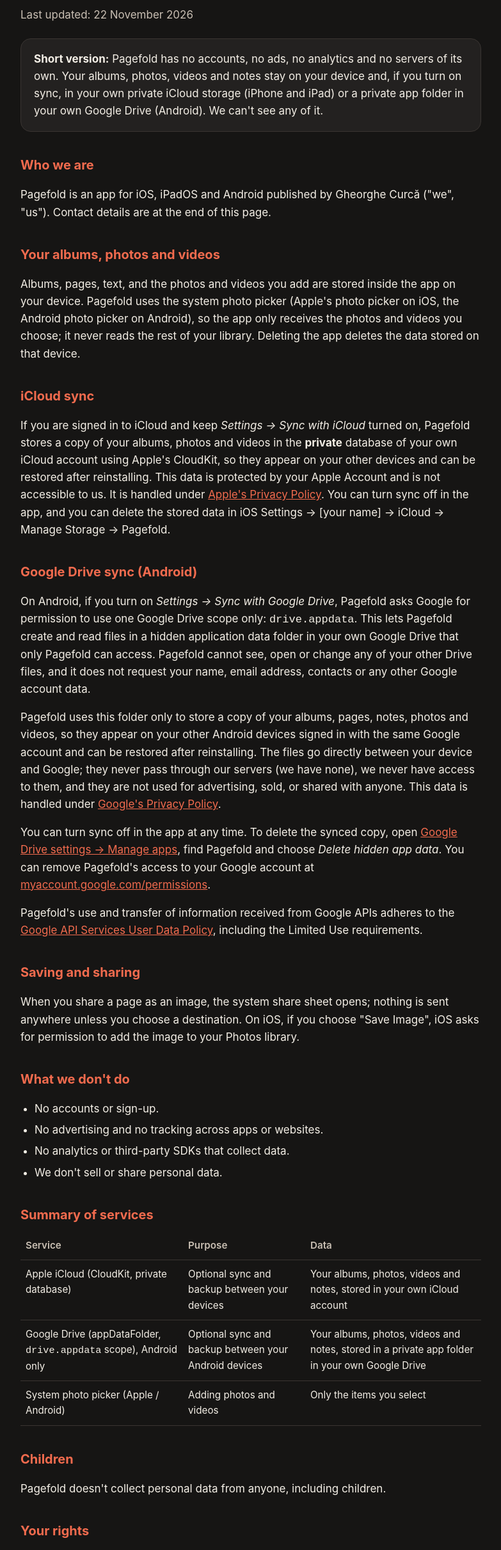
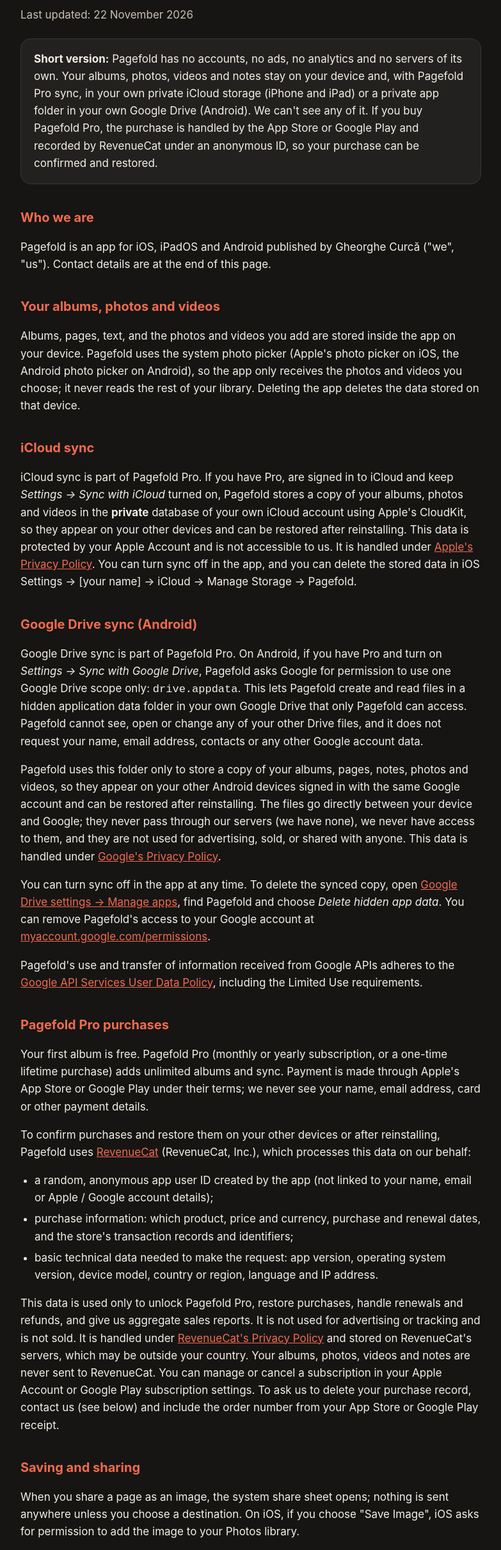
Before and after one commit to gheorghe96/pagefold-privacy, a plain HTML site: page index.html in a window 1280 px wide. Shown: the part 95-2518 px from the top of the page at 64% size, without its empty margins (248-1031 px from the left). Drawn offline with Linux system fonts and the light colour scheme.

Commit message:
Privacy policy: Pagefold Pro purchases via RevenueCat; sync is part of Pro
Adds what RevenueCat processes (anonymous app user ID, purchase history,
basic device data) and why, App Store / Google Play payment handling,
and how to cancel or ask for deletion. Support FAQ: what Pro includes,
restoring and cancelling.

Co-Authored-By: Claude Opus 5.5 <noreply@anthropic.com>

```diff
--- a/index.html
+++ b/index.html
@@ -31,8 +31,9 @@
 
   <div class="card">
     <strong>Short version:</strong> Pagefold has no accounts, no ads, no analytics and no servers of its own. Your albums, photos,
-    videos and notes stay on your device and, if you turn on sync, in your own private iCloud storage (iPhone and iPad) or a private
-    app folder in your own Google Drive (Android). We can't see any of it.
+    videos and notes stay on your device and, with Pagefold Pro sync, in your own private iCloud storage (iPhone and iPad) or a private
+    app folder in your own Google Drive (Android). We can't see any of it. If you buy Pagefold Pro, the purchase is handled by the
+    App Store or Google Play and recorded by RevenueCat under an anonymous ID, so your purchase can be confirmed and restored.
   </div>
 
   <h2>Who we are</h2>
@@ -44,14 +45,14 @@
   deletes the data stored on that device.</p>
 
   <h2>iCloud sync</h2>
-  <p>If you are signed in to iCloud and keep <em>Settings → Sync with iCloud</em> turned on, Pagefold stores a copy of your albums,
+  <p>iCloud sync is part of Pagefold Pro. If you have Pro, are signed in to iCloud and keep <em>Settings → Sync with iCloud</em> turned on, Pagefold stores a copy of your albums,
   photos and videos in the <strong>private</strong> database of your own iCloud account using Apple's CloudKit, so they appear on your
   other devices and can be restored after reinstalling. This data is protected by your Apple Account and is not accessible to us.
   It is handled under <a href="https://www.apple.com/legal/privacy/">Apple's Privacy Policy</a>. You can turn sync off in the app, and you can
   delete the stored data in iOS Settings → [your name] → iCloud → Manage Storage → Pagefold.</p>
 
   <h2>Google Drive sync (Android)</h2>
-  <p>On Android, if you turn on <em>Settings → Sync with Google Drive</em>, Pagefold asks Google for permission to use one
+  <p>Google Drive sync is part of Pagefold Pro. On Android, if you have Pro and turn on <em>Settings → Sync with Google Drive</em>, Pagefold asks Google for permission to use one
   Google Drive scope only: <code>drive.appdata</code>. This lets Pagefold create and read files in a hidden application data
   folder in your own Google Drive that only Pagefold can access. Pagefold cannot see, open or change any of your other Drive
   files, and it does not request your name, email address, contacts or any other Google account data.</p>
@@ -68,6 +69,26 @@
   <a href="https://developers.google.com/terms/api-services-user-data-policy">Google API Services User Data Policy</a>,
   including the Limited Use requirements.</p>
 
+  <h2>Pagefold Pro purchases</h2>
+  <p>Your first album is free. Pagefold Pro (monthly or yearly subscription, or a one-time lifetime purchase) adds unlimited albums and
+  sync. Payment is made through Apple's App Store or Google Play under their terms; we never see your name, email address, card or
+  other payment details.</p>
+  <p>To confirm purchases and restore them on your other devices or after reinstalling, Pagefold uses
+  <a href="https://www.revenuecat.com/">RevenueCat</a> (RevenueCat, Inc.), which processes this data on our behalf:</p>
+  <ul>
+    <li>a random, anonymous app user ID created by the app (not linked to your name, email or Apple / Google account details);</li>
+    <li>purchase information: which product, price and currency, purchase and renewal dates, and the store's transaction
+    records and identifiers;</li>
+    <li>basic technical data needed to make the request: app version, operating system version, device model, country or region,
+    language and IP address.</li>
+  </ul>
+  <p>This data is used only to unlock Pagefold Pro, restore purchases, handle renewals and refunds, and give us aggregate sales
+  reports. It is not used for advertising or tracking and is not sold. It is handled under
+  <a href="https://www.revenuecat.com/privacy">RevenueCat's Privacy Policy</a> and stored on RevenueCat's servers, which may be
+  outside your country. Your albums, photos, videos and notes are never sent to RevenueCat. You can manage or cancel a subscription
+  in your Apple Account or Google Play subscription settings. To ask us to delete your purchase record, contact us (see below)
+  and include the order number from your App Store or Google Play receipt.</p>
+
   <h2>Saving and sharing</h2>
   <p>When you share a page as an image, the system share sheet opens; nothing is sent anywhere unless you choose a destination.
   On iOS, if you choose "Save Image", iOS asks for permission to add the image to your Photos library.</p>
@@ -76,7 +97,7 @@
   <ul>
     <li>No accounts or sign-up.</li>
     <li>No advertising and no tracking across apps or websites.</li>
-    <li>No analytics or third-party SDKs that collect data.</li>
+    <li>No analytics. The only third-party SDK is RevenueCat, used solely to process in-app purchases.</li>
     <li>We don't sell or share personal data.</li>
   </ul>
 
@@ -86,14 +107,17 @@
     <tr><td>Apple iCloud (CloudKit, private database)</td><td>Optional sync and backup between your devices</td><td>Your albums, photos, videos and notes, stored in your own iCloud account</td></tr>
     <tr><td>Google Drive (appDataFolder, <code>drive.appdata</code> scope), Android only</td><td>Optional sync and backup between your Android devices</td><td>Your albums, photos, videos and notes, stored in a private app folder in your own Google Drive</td></tr>
     <tr><td>System photo picker (Apple / Android)</td><td>Adding photos and videos</td><td>Only the items you select</td></tr>
+    <tr><td>App Store / Google Play</td><td>Paying for Pagefold Pro</td><td>Handled by Apple or Google; we don't receive payment details</td></tr>
+    <tr><td>RevenueCat</td><td>Confirming and restoring Pagefold Pro purchases</td><td>Anonymous app user ID, purchase history, app/device version, country and IP address</td></tr>
   </table>
 
   <h2>Children</h2>
-  <p>Pagefold doesn't collect personal data from anyone, including children.</p>
+  <p>Pagefold doesn't ask for or knowingly collect personal data from anyone, including children. Purchases, if any, are recorded
+  only under an anonymous ID as described above.</p>
 
   <h2>Your rights</h2>
-  <p>Because we hold no personal data, there is nothing for us to access, correct or delete. Your data is under your control on your
-  device and in your iCloud account or Google Drive. Where EU/UK law applies, you may lodge a complaint with your local data protection authority.</p>
+  <p>Your albums and media are under your control on your device and in your iCloud account or Google Drive; we hold none of them.
+  The only data processed for us is the anonymous purchase record at RevenueCat, which we can delete on request. Where EU/UK law applies, you may lodge a complaint with your local data protection authority.</p>
 
   <h2>Changes</h2>
   <p>If this policy changes, we will update this page and the "Last updated" date above.</p>
```
Also changed, not shown: support.html (+13 -3 lines).
